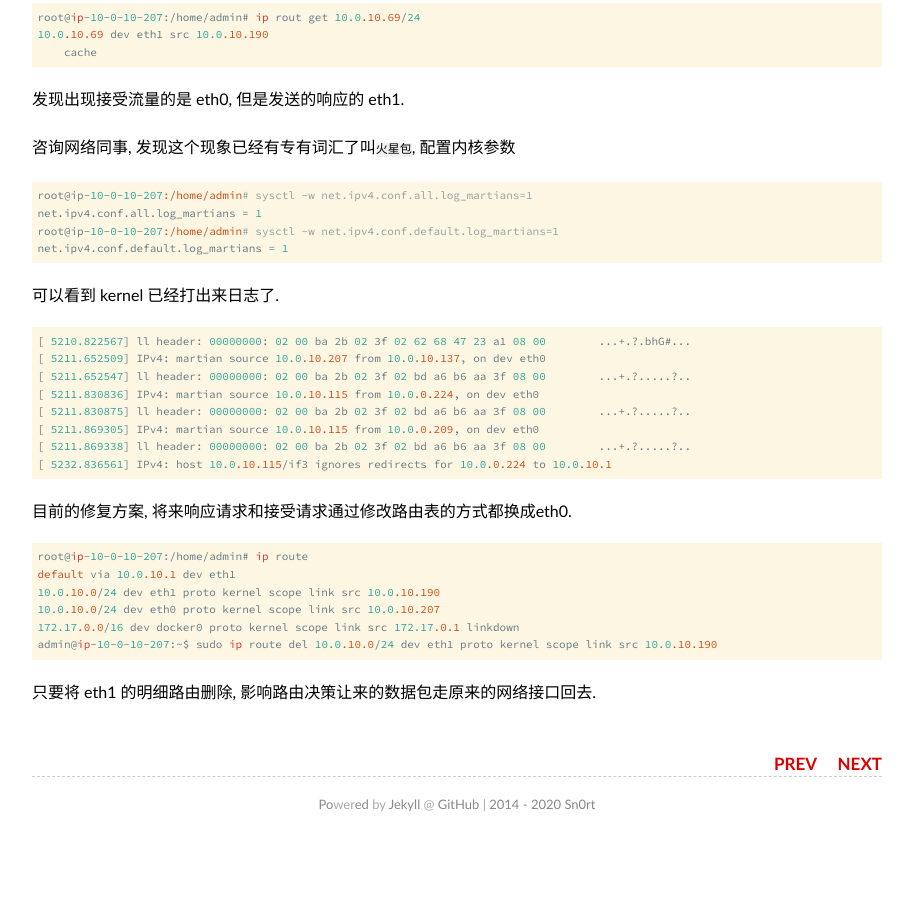
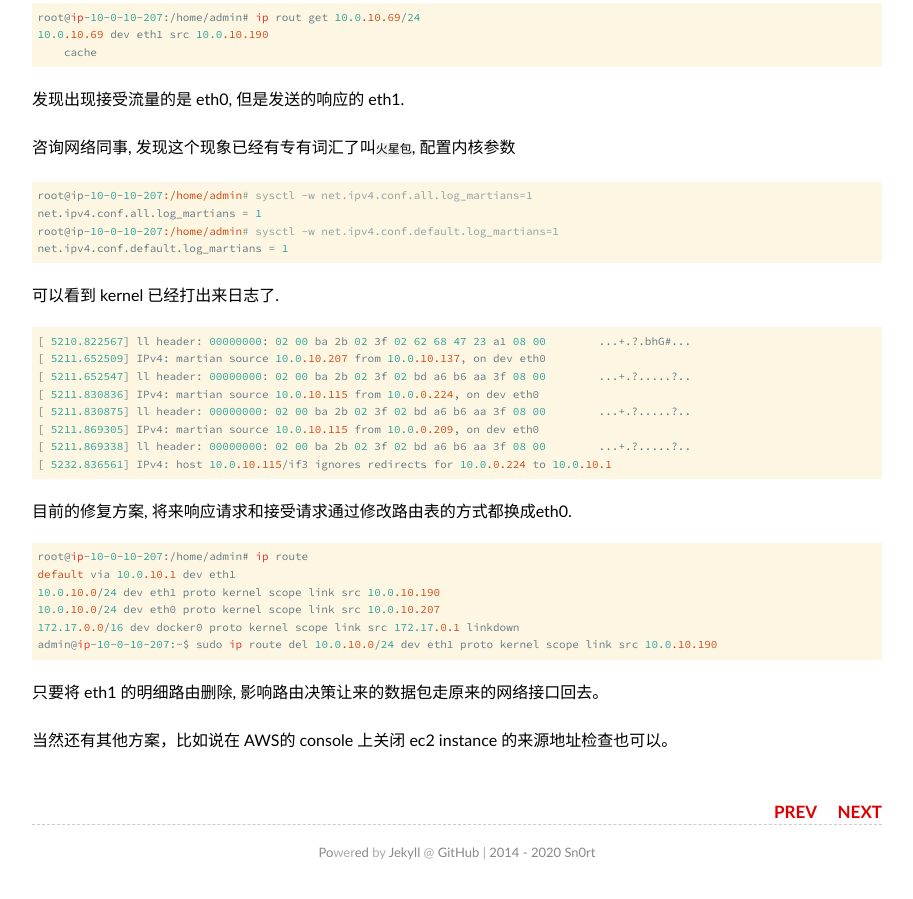
Before and after one commit to Sn0rt/Sn0rt.github.io, a Jekyll site: the page built from _posts/2019-11-20-amazon-vpc-cni.md, in a window 1280 px wide and 900 px high, scrolled down 2035 px. Shown: the whole window, without its empty margins (183-1096 px from the left). Built offline with Jekyll 4.4.1, drawn with Linux system fonts in a browser that asks for light colours; some web fonts are replaced; comment, search, counter and statistics services are not loaded; before the commit the page ends 2887 px from its top, so only the background shows below that.

Commit message:
new solution
Signed-off-by: wangguohao <wangguohao@crop.netease.com>

````diff
--- a/_posts/2019-11-20-amazon-vpc-cni.md
+++ b/_posts/2019-11-20-amazon-vpc-cni.md
@@ -157,4 +157,6 @@ default via 10.0.10.1 dev eth1
 admin@ip-10-0-10-207:~$ sudo ip route del 10.0.10.0/24 dev eth1 proto kernel scope link src 10.0.10.190
 ```
 
-只要将 eth1 的明细路由删除, 影响路由决策让来的数据包走原来的网络接口回去.
+只要将 eth1 的明细路由删除, 影响路由决策让来的数据包走原来的网络接口回去。
+
+当然还有其他方案，比如说在 AWS的 console 上关闭 ec2 instance 的来源地址检查也可以。
````
